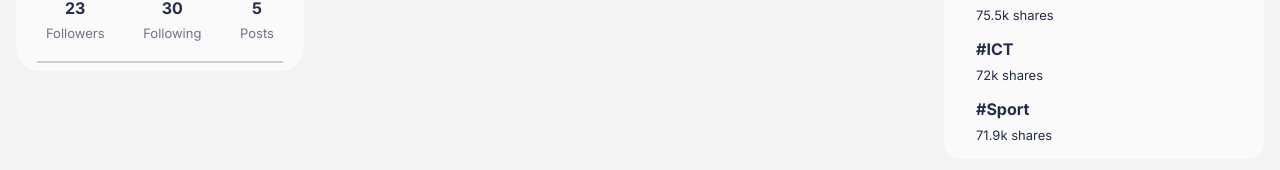
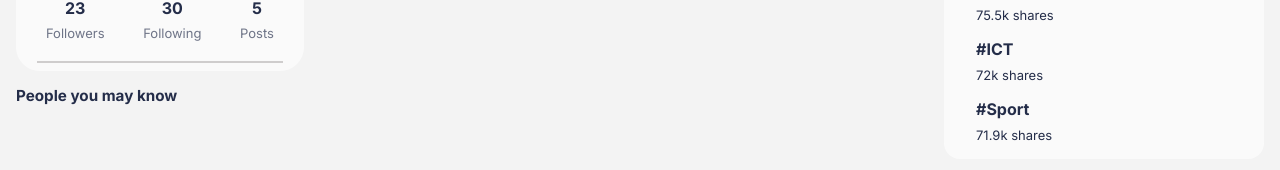
Before and after one commit to Sodiqbinali/Fudma_Chat, a React (Create React App) app in the folder frontend/: page / in a window 1280 px wide. Shown: the part 332-502 px from the top of the page. Built offline with nearby package versions, Linux system fonts and the light colour scheme.

Commit message:
import followerscard

```diff
--- a/frontend/src/components/ProfileSide/ProfileSide.js
+++ b/frontend/src/components/ProfileSide/ProfileSide.js
@@ -1,12 +1,14 @@
 import React from 'react'
 import LogoSearch from '../LogoSearch/LogoSearch'
 import ProfileCard from '../ProfileCard/ProfileCard'
+import FollowersCard from '../FollowersCard/FollowersCard'
 
 function ProfileSide() {
   return (
     <div className='ProfileSide'>
       <LogoSearch />
       <ProfileCard />
+      <FollowersCard />
     </div>
   )
 }
```
